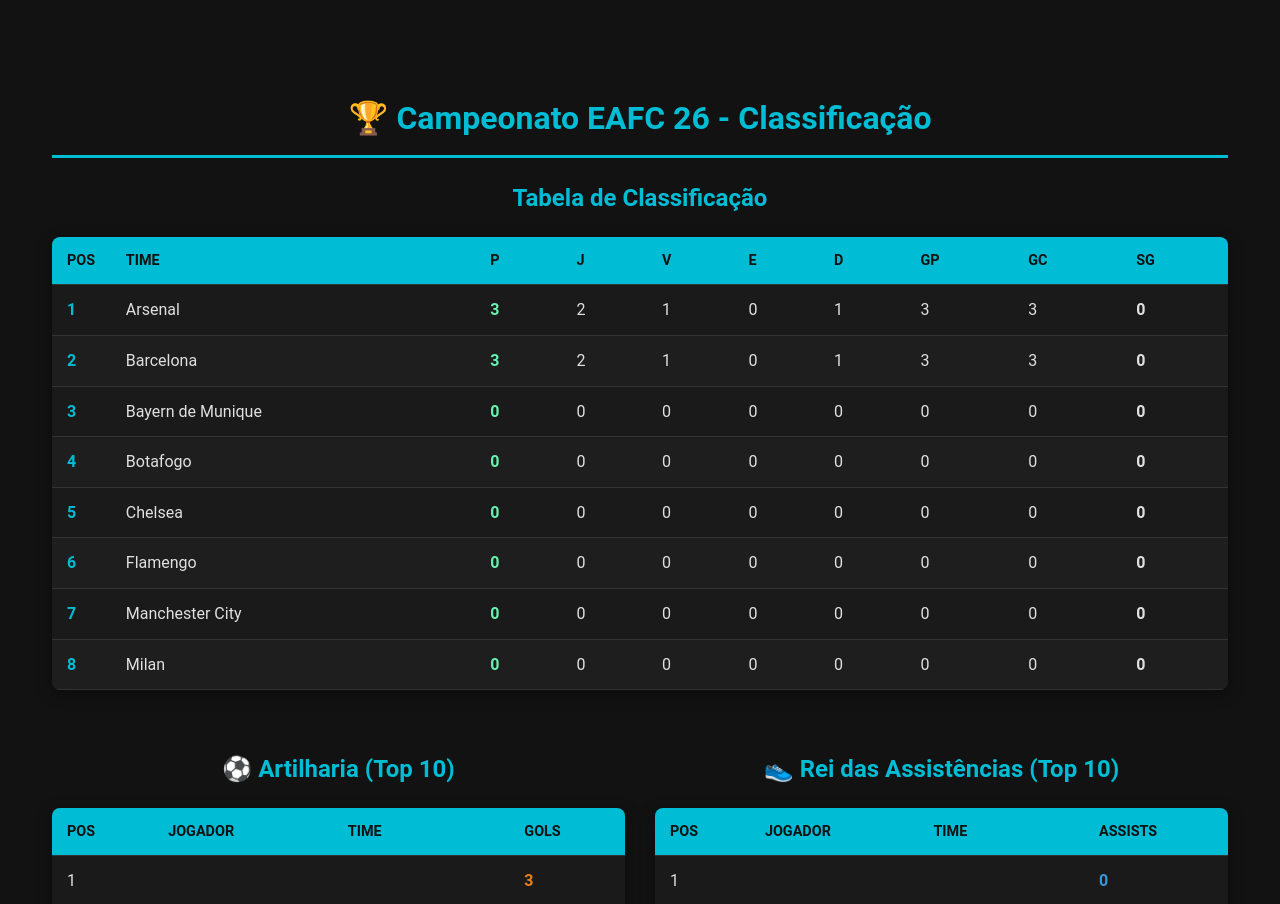
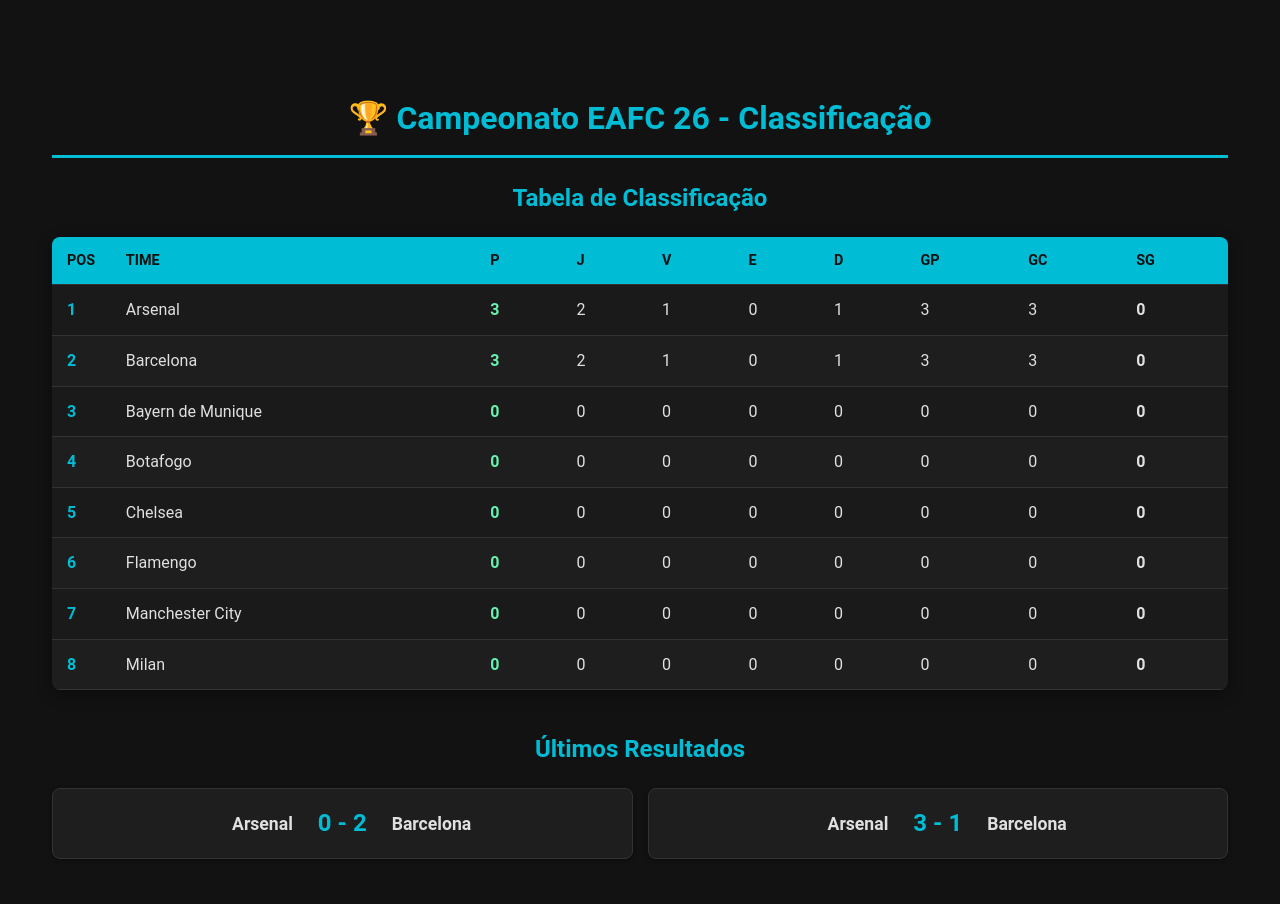
Before and after one commit to victorportugal8/wakanta-championship-manager, a React (Vite) app in the folder frontend/: page / in a window 1280 px wide. Shown: the top 904 px of the page. Built offline with nearby package versions, Linux system fonts and the light colour scheme.

Commit message:
Adicionando a seção Resultados Recentes na Vitrine

```diff
--- a/frontend/src/components/Tabela.jsx
+++ b/frontend/src/components/Tabela.jsx
@@ -3,10 +3,28 @@
 import dadosCampeonato from '../data/campeonato.json';
 import { calcularClassificacao, calcularRankingsIndividuais } from '../utils/calculadora';
 
+// Componente de Tabela
 export default function Tabela() {
 
-    const tabelaClassificacao = useMemo(() => calcularClassificacao(dadosCampeonato), []);
-    const rankings = useMemo(() => calcularRankingsIndividuais(dadosCampeonato), []);
+    // Cálculos existentes
+    const tabelaClassificacao = useMemo(() => calcularClassificacao(dadosCampeonato), [dadosCampeonato]);
+    const rankings = useMemo(() => calcularRankingsIndividuais(dadosCampeonato), [dadosCampeonato]);
+
+    // --- NOVO: Lógica dos Resultados Recentes ---
+
+    // 1. Criar um mapa de times (ID -> Nome) para consulta rápida
+    const timesMap = useMemo(() => {
+        return dadosCampeonato.times.reduce((acc, time) => {
+            acc[time.id] = time.nome; // Ex: {1: "Time Alpha", 2: "Time Beta"}
+            return acc;
+        }, {});
+    }, [dadosCampeonato.times]); // Depende apenas dos times
+
+    // 2. Obter as últimas 5 partidas (as mais recentes)
+    const recentMatches = useMemo(() => {
+        // Clonamos o array, invertemos (para os mais novos virem primeiro) e pegamos 5
+        return [...dadosCampeonato.partidas].reverse().slice(0, 5);
+    }, [dadosCampeonato.partidas]); // Depende das partidas
 
     // --- Renderização do Cabeçalho da Tabela ---
     const renderHeader = (headers) => (
@@ -52,6 +70,31 @@
                 </table>
             </div>
 
+            {/* --- NOVO: Seção de Resultados Recentes --- */}
+            <div style={{ marginBottom: '40px' }}>
+                <h2>Últimos Resultados</h2>
+                <div className="recent-matches-container">
+                    {recentMatches.map(match => (
+                        <div key={match.id} className="match-card">
+                            {/* Time da Casa */}
+                            <span className="team-home">
+                                {timesMap[match.time_casa_id] || 'Time Desconhecido'}
+                            </span>
+
+                            {/* Placar */}
+                            <span className="score">
+                                {match.gols_casa} - {match.gols_visitante}
+                            </span>
+
+                            {/* Time Visitante */}
+                            <span className="team-away">
+                                {timesMap[match.time_visitante_id] || 'Time Desconhecido'}
+                            </span>
+                        </div>
+                    ))}
+                </div>
+            </div>
+
             <div style={{ display: 'flex', justifyContent: 'space-between', gap: '30px' }}>
 
                 {/* --- Seção de Artilharia --- */}
--- a/frontend/src/index.css
+++ b/frontend/src/index.css
@@ -118,3 +118,62 @@
     font-size: 0.9em;
     border: 1px solid #00bcd4;
 }
+
+/* ================================================= */
+/* Estilos de Resultados Recentes (Tabela.jsx) */
+/* ================================================= */
+
+.recent-matches-container {
+    display: grid;
+    /* 1 coluna em telas pequenas */
+    grid-template-columns: 1fr;
+    gap: 15px;
+}
+
+/* Em telas maiores (desktops/tablets), exibe em 2 colunas */
+@media (min-width: 768px) {
+    .recent-matches-container {
+        grid-template-columns: 1fr 1fr;
+    }
+}
+
+.match-card {
+    background-color: #1e1e1e; /* Fundo do componente (Dark Mode) */
+    border: 1px solid #333333; /* Borda escura */
+    border-radius: 8px;
+    padding: 15px 20px;
+    display: flex;
+    justify-content: space-between;
+    align-items: center;
+    box-shadow: 0 2px 5px rgba(0, 0, 0, 0.3);
+    transition: transform 0.2s ease, box-shadow 0.2s ease;
+}
+
+.match-card:hover {
+    transform: translateY(-3px);
+    box-shadow: 0 4px 10px rgba(0, 0, 0, 0.5);
+}
+
+.match-card .team-home {
+    font-weight: 600;
+    font-size: 1.1em;
+    text-align: right;
+    flex: 1; /* Ocupa o espaço disponível */
+    color: #e0e0e0; /* Texto claro */
+}
+
+.match-card .team-away {
+    font-weight: 600;
+    font-size: 1.1em;
+    text-align: left;
+    flex: 1; /* Ocupa o espaço disponível */
+    color: #e0e0e0;
+}
+
+.match-card .score {
+    font-size: 1.5em;
+    font-weight: 700;
+    color: #00bcd4; /* Destaque azul (Dark Mode) */
+    margin: 0 25px; /* Espaçamento entre os times e o placar */
+    flex-shrink: 0; /* Impede que o placar seja espremido */
+}
```
